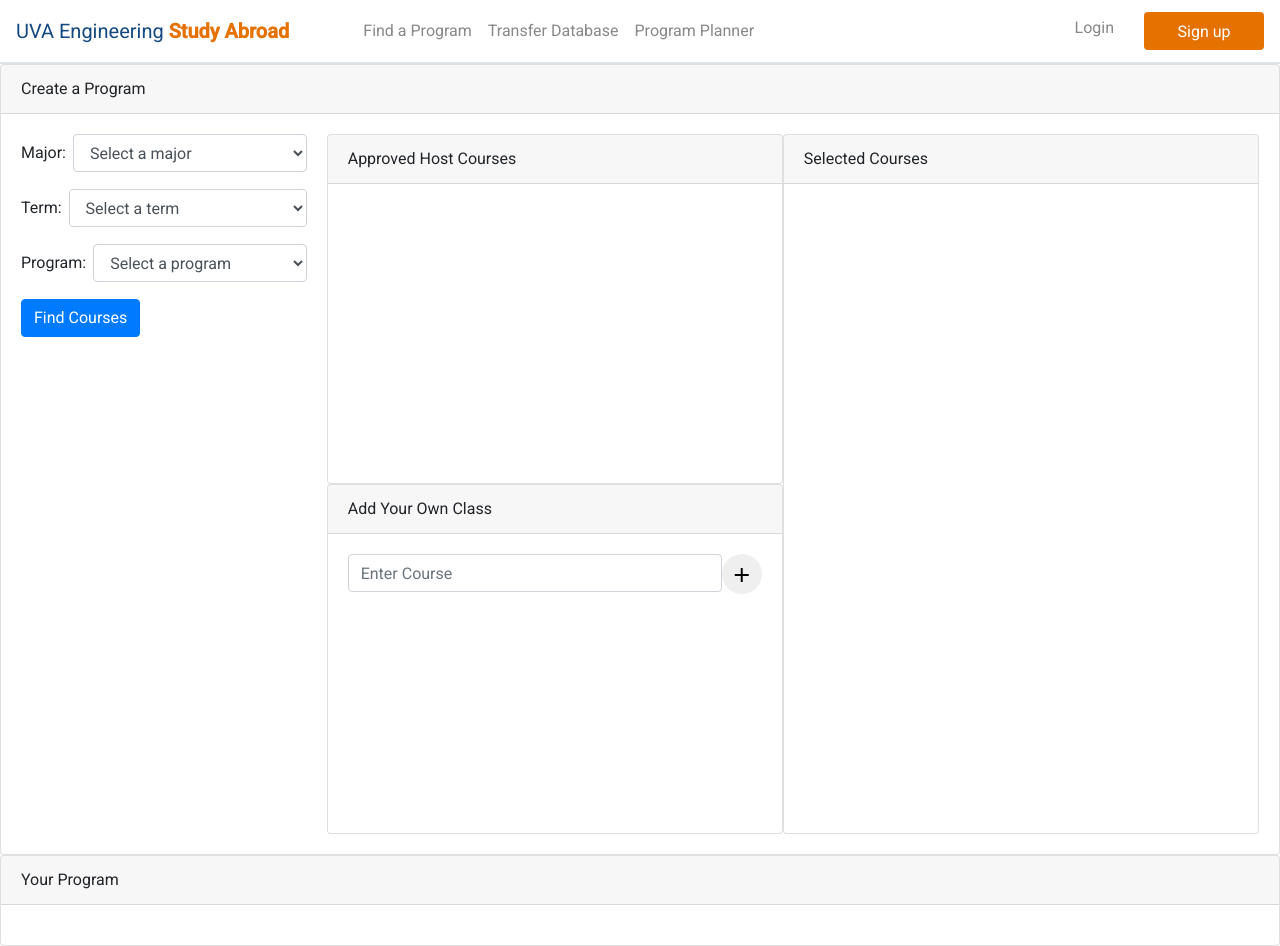
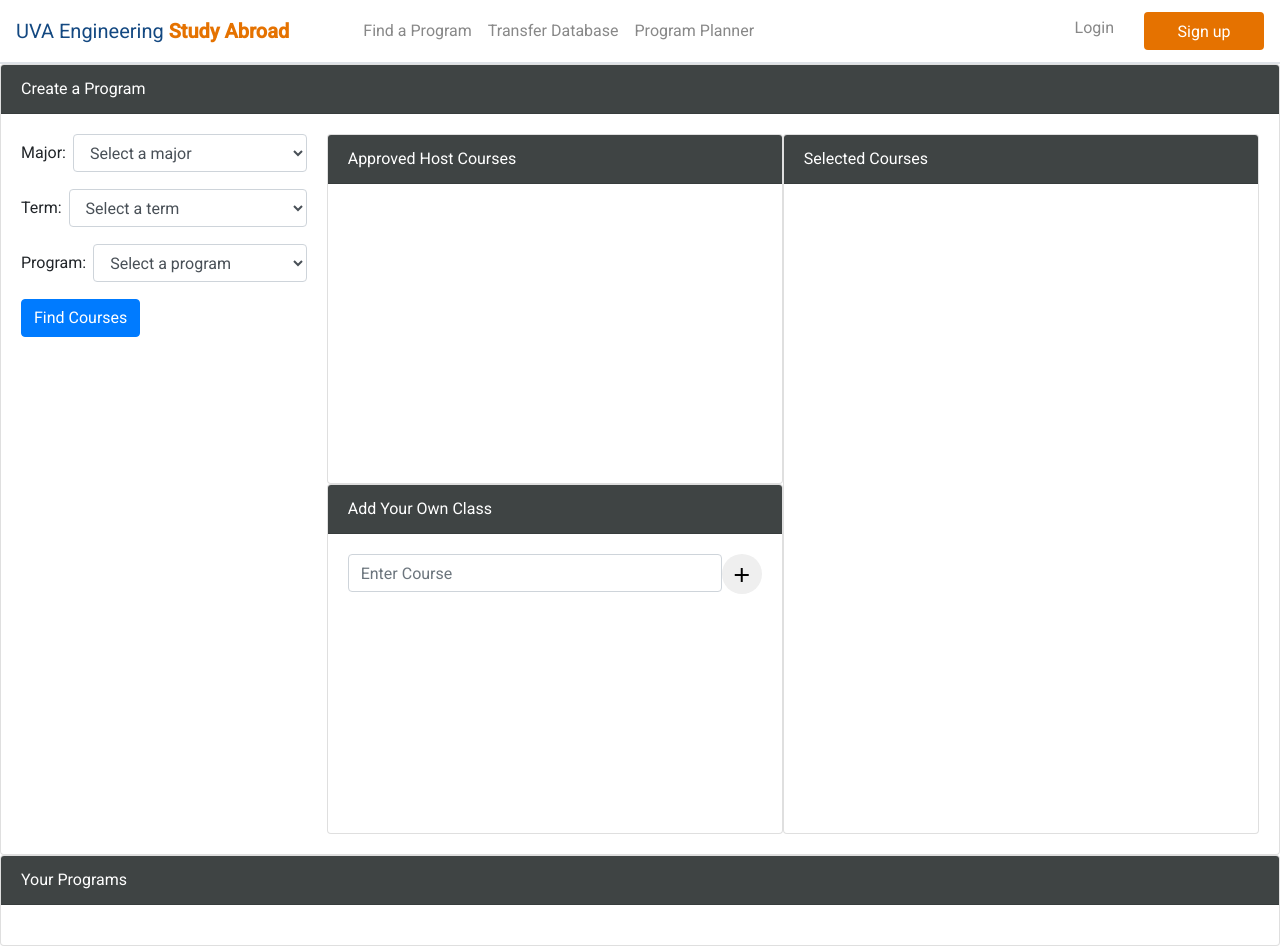
Before and after one commit to shresthayaman/studyAbroad-app, an Angular app: page /ProgramPlannerPage in a window 1280 px wide. Built offline with nearby package versions, Linux system fonts and the light colour scheme.

Commit message:
Fixed error with session not allowing to add to planner, added country of program to planner, work on progress on deleting program from accordian

```diff
--- a/src/app/program-planner-page/program-planner-page.component.css
+++ b/src/app/program-planner-page/program-planner-page.component.css
@@ -17,6 +17,7 @@
         margin-bottom: 30px;
     }
 }
+
 
 .findProgramContianer{
     display: flex;
@@ -58,3 +59,9 @@
     border-bottom: 1px solid black;
     background-color: rgba(219, 60, 12, 0.527);
 }
+.deleteIcon{
+    color: black
+}
+.deleteIcon:hover{
+    color: red
+}
--- a/src/app/program-planner-page/program-planner-page.component.html
+++ b/src/app/program-planner-page/program-planner-page.component.html
@@ -1,5 +1,5 @@
 <div class="card">
-    <div class="card-header">
+    <div class="card-header" style="background-color: #3f4444; color: white">
      Create a Program
     </div>
     <div class="card-body">
@@ -23,7 +23,7 @@
                     </div>
                     <div class="form-group rowLabelSelect">
                         <label style="margin-top: 7px; margin-right: 7px;" for="programSelect">Program: </label>
-                        <select [(ngModel)]="selectedProgram" name="selectedProgram" class="form-control" id="programSelect">
+                        <select [(ngModel)]="selectedProgram" name="selectedProgram" class="form-control" id="programSelect" >
                             <option value="">Select a program</option>>
                             <option *ngFor="let program of programs">{{program}}</option>
                         </select>
@@ -40,7 +40,7 @@
                 <!-- Right side: approved courses  -->
                 <div class="approvedAddContainer">
                     <div style="width:100%-20px; height:50%; margin-left:20px;" class="card">
-                        <div class="card-header">Approved Host Courses</div>
+                        <div class="card-header" style="background-color: #3f4444; color: white" >Approved Host Courses</div>
                         <div class="card-body" style="display:flex; flex-direction: column;">
                             <div class="form-check">
                                 <ng-container *ngFor='let course of approvedCourses; index as i'>
@@ -56,7 +56,7 @@
                     </div>
                     <!-- right side: add your own courses  -->
                     <div [ngStyle]="{'width':'100%-20px', 'height':'50%', 'margin-left':'20px'}" class="card">
-                        <div class="card-header">Add Your Own Class</div>
+                        <div class="card-header" style="background-color: #3f4444; color: white">Add Your Own Class</div>
                         <div class="card-body" >
                             <span style="color:red" class="error_message" id="error_msg"></span>
                             <div [ngStyle]="{'display':'flex', 'flex-direction': 'row'}">
@@ -84,7 +84,7 @@
                 <!-- Right Side: selected courses -->
                 <div class="selectedCoursesContainer">
                     <div [ngStyle]="{'width': '100%', 'height': '100%'}" class="card">
-                        <div class="card-header">Selected Courses</div>
+                        <div class="card-header" style="background-color: #3f4444; color: white">Selected Courses</div>
                         <div class="card-body" style="display:flex; flex-direction: column; ">
                             <div *ngFor='let course of selectedCourses'>
                                 <div [ngClass]="{'approvedBackgroundColor':course.approved, 'unapprovedBackgroundColor':!course.approved}">{{course.course}}</div>
@@ -101,18 +101,23 @@
     </div>
 </div>
 <div class="card">
-    <div class="card-header">
-     Your Program
+    <div class="card-header" style="background-color: #3f4444; color: white">
+     Your Programs
     </div>
     <div class="card-body">
         <div class="accordion" id="accordionExample">
             <div *ngFor="let program of planner; index as i" class="card">
-              <div class="card-header" id="headingOne">
-                <h5 class="mb-0">
-                  <button class="btn btn-link" type="button" data-toggle="collapse" [attr.data-target]="'#collapse-' + i" [attr.aria-expanded]="false" [attr.aria-controls] = "'collapse-' + i">
-                    {{program.program}}
+              <div class="card-header" id="headingOne" [ngStyle]="{'display':'flex', 'flex-direction': 'row', 'flex-wrap':'nowrap', 'justify-content': 'space-between'}">
+                <h5 >
+                  <button class="btn btn-link" type="button" data-toggle="collapse" [attr.data-target]="'#collapse-' + i" [attr.aria-expanded]="true" [attr.aria-controls] = "'collapse-' + i">
+                    {{program.country}} : {{program.program}}
                   </button>
                 </h5>
+                <div>
+                    <button type='submit' mat-icon-button (click)='removeProgram(i)'>
+                        <mat-icon class="deleteIcon">delete</mat-icon>
+                    </button>
+                </div>
               </div>
 
               <div [attr.id]="'collapse-' + i"  class="collapse" aria-labelledby="headingOne" data-parent="#accordionExample">
--- a/src/app/program-planner-page/program-planner-page.component.ts
+++ b/src/app/program-planner-page/program-planner-page.component.ts
@@ -15,9 +15,12 @@ export class ProgramPlannerPageComponent implements OnInit {
   ngOnInit(): void {
   }
 
+  //selected fields for input
   selectedMajor = "";
   selectedTerm = "";
   selectedProgram = "";
+
+  selectedCountry = "";
 
   majors = [
     "Any",
@@ -39,6 +42,7 @@ export class ProgramPlannerPageComponent implements OnInit {
     "Fall",
     "J-term",
   ]
+
 
   programs= [];
 
@@ -113,6 +117,7 @@ export class ProgramPlannerPageComponent implements OnInit {
           this.programs = [];
         }
         else{
+          console.log(data)
           this.data = this.convertToWantedFormat(data);
           let arrOfPrograms = [];
           for(let i =0; i<this.data.length; i++){
@@ -135,6 +140,7 @@ export class ProgramPlannerPageComponent implements OnInit {
 
       for(let i =0; i<this.data.length; i++){
         if(this.data[i].program == this.selectedProgram){ //if the selected program is found in data
+          this.selectedCountry = this.data[i].country
           for(let j = 0; j< this.data[i].courses.length; j++){
              this.approvedCourses.push(this.data[i].courses[j].HostCourse)
           }
@@ -163,9 +169,11 @@ export class ProgramPlannerPageComponent implements OnInit {
   }
 
   convertToWantedFormat(arr){
+    console.log("convertToWantedForm:" + arr);
     let arrayOfObj= [];
     for(let i=0; i<arr.length; i++ ){ //loop through array from database
       if(arrayOfObj.length == 0){ //if its the first item being added then create an object to add
+        console.log("country:"+arr[i].country)
          arrayOfObj.push(
            {
              program: arr[i].program,
@@ -175,7 +183,8 @@ export class ProgramPlannerPageComponent implements OnInit {
                  HostCourse: arr[i].HostCourse,
                  Semester: arr[i].semester,
                }
-             ]
+             ],
+             country: arr[i].country
 
            }
          )
@@ -204,7 +213,8 @@ export class ProgramPlannerPageComponent implements OnInit {
                   HostCourse: arr[i].HostCourse,
                   Semester: arr[i].semester,
                 }
-              ]
+              ],
+              country: arr[i].country
 
             }
           )
@@ -219,7 +229,7 @@ export class ProgramPlannerPageComponent implements OnInit {
   }
 
   addToPlanner(){
-    //loop through selected courses aand if approved is true then loop through data to find corresponding program and then find corresponding course
+    //loop through selected courses and if approved is true then loop through data to find corresponding program and then find corresponding course
     let modifiedSelectedCourses = [];
     for(let i =0; i<this.selectedCourses.length; i++){
       if(this.selectedCourses[i].approved== true){
@@ -246,9 +256,12 @@ export class ProgramPlannerPageComponent implements OnInit {
 
       }
     }
+
     let plannerObj = {
       program: this.selectedProgram,
       courses: modifiedSelectedCourses,
+      country: this.selectedCountry
+
     }
 
 
@@ -260,6 +273,10 @@ export class ProgramPlannerPageComponent implements OnInit {
 
   }
 
+  removeProgram(i){
+    console.log("attempting to remove: "+i);
+  }
+
 
 
 }
--- a/src/app/user.service.ts
+++ b/src/app/user.service.ts
@@ -64,6 +64,7 @@ export class UserService {
   }
 
   get PlannerFromSession(){
-    return JSON.parse(sessionStorage.getItem('planner'));
+
+    return JSON.parse(sessionStorage.getItem('planner')) == null? [] : JSON.parse(sessionStorage.getItem('planner'));
   }
 }
```
